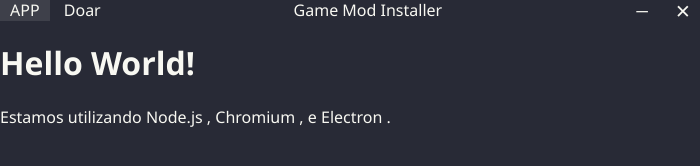
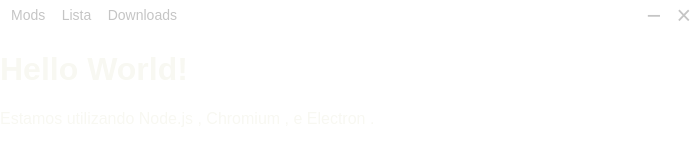
Before and after one commit to noearaujo/GameModInstaller, an Electron app: page pages/index.html in a window 700 px wide. Drawn offline with Linux system fonts and the light colour scheme.

Commit message:
melhoria do codigo da barra de titulo

```diff
--- a/pages/index.html
+++ b/pages/index.html
@@ -11,11 +11,9 @@
   <body>
     <nav>
       <div class="left-nav">
-        <span class="minimize-nav">APP</span>
-        <span class="close-nav">Doar</span>
-      </div>
-      <div class="title-nav">
-        Game Mod Installer
+        <span class="btn-nav">Mods</span>
+        <span class="btn-nav">Lista</span>
+        <span class="btn-nav">Downloads</span>
       </div>
       <div class="rigth-nav">
         <span class="minimize-nav" id="minimizeBtn">&minus;</span>
--- a/styles/styles.css
+++ b/styles/styles.css
@@ -1,10 +1,10 @@
 body{
-    background-color: #282a36;
     color: #f8f8f2;
-    font-family: "Segoe UI", serif;
+    font-family: sans-serif;
     margin: 0;
 }
 nav {
+    padding: 5px;
     height: 20px;
     display: flex;
     align-items: center;
@@ -14,6 +14,11 @@
     user-select: none;
 }
 
+.left-nav {
+    cursor: default;
+    -webkit-app-region: no-drag;
+}
+
 .rigth-nav {
     font-size: 25px;
     cursor: default;
@@ -21,23 +26,32 @@
 }
 
 .minimize-nav{
-    padding-top: auto;
-    padding-bottom: auto;
-    padding-left: 10px;
-    padding-right: 10px;
+    padding-left: 4px;
+    padding-right: 4px;
+    color: #c5c5c5;
 }
 
 .minimize-nav:hover {
-    background-color: #3e404a;
+    color: #f8f8f2;
 }
 
 .close-nav{
-    padding-top: auto;
-    padding-bottom: auto;
-    padding-left: 10px;
-    padding-right: 10px;
+    padding-left: 4px;
+    padding-right: 4px;
+    color: #c5c5c5;
 }
 
 .close-nav:hover {
-    background-color: #d51325;
+    color: #f8f8f2;
 }
+
+.btn-nav {
+    font-size: 14px;
+    padding-left: 6px;
+    padding-right: 6px;
+    color: #c5c5c5;
+}
+
+.btn-nav:hover{
+    color: #f8f8f2;
+}
--- a/window/titlebar.js
+++ b/window/titlebar.js
@@ -1,12 +1,10 @@
-const { ipcRenderer } = require("electron");
-
 minimizeBtn.addEventListener("click", minimize_app);
 closeBtn.addEventListener("click", close_app);
 
 function minimize_app(){
-    ipcRenderer.send("minimizeApp")
+    app.window.minimize();
 }
 
 function close_app(){
-    ipcRenderer.send("closeApp")
+    app.window.close();
 }
```
Also changed, not shown: main.js (+7 -7 lines), preload.js (+11 -0 lines).
